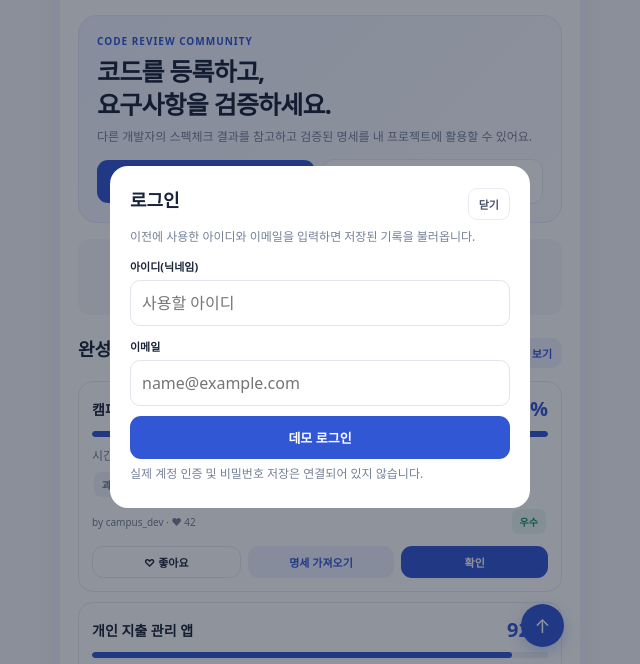
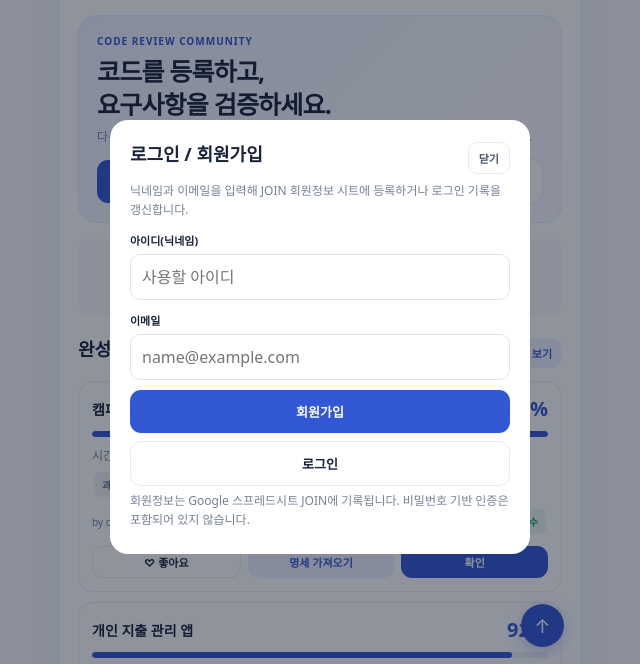
Before and after one commit to seonmin07-droid/dongdongdong, a plain HTML site: page index.html in a window 1280 px wide. Both pictures are taken after a click on the button "로그인". Shown: the part 63-727 px from the top of the page, without its empty margins (320-960 px from the left). Drawn offline with Linux system fonts and the light colour scheme.

Commit message:
Add files via upload

```diff
--- a/index.html
+++ b/index.html
@@ -80,5 +80,5 @@
 <button id="topBtn" onclick="window.scrollTo({top:0,behavior:'smooth'})" aria-label="맨 위로">↑</button>
 </div>
 
-<div class="modal" id="authModal"><div class="modalbox"><div class="between"><h2>로그인</h2><button class="tinybtn" onclick="closeAuth()">닫기</button></div><p>이전에 사용한 아이디와 이메일을 입력하면 저장된 기록을 불러옵니다.</p><label>아이디(닉네임)</label><input id="loginName" placeholder="사용할 아이디"><label>이메일</label><input id="loginEmail" type="email" placeholder="name@example.com"><button class="btn full" onclick="login()">데모 로그인</button><p class="muted">실제 계정 인증 및 비밀번호 저장은 연결되어 있지 않습니다.</p></div></div>
+<div class="modal" id="authModal"><div class="modalbox"><div class="between"><h2>로그인 / 회원가입</h2><button class="tinybtn" onclick="closeAuth()">닫기</button></div><p>닉네임과 이메일을 입력해 JOIN 회원정보 시트에 등록하거나 로그인 기록을 갱신합니다.</p><label>아이디(닉네임)</label><input id="loginName" placeholder="사용할 아이디" autocomplete="nickname"><label>이메일</label><input id="loginEmail" type="email" placeholder="name@example.com" autocomplete="email"><button class="btn full" onclick="registerMember()">회원가입</button><button class="btn line full" onclick="login()" style="margin-top:8px">로그인</button><p id="authStatus" class="muted" role="status" aria-live="polite">회원정보는 Google 스프레드시트 JOIN에 기록됩니다. 비밀번호 기반 인증은 포함되어 있지 않습니다.</p></div></div>
 <script src="js/app.js" defer></script></body></html>
```
